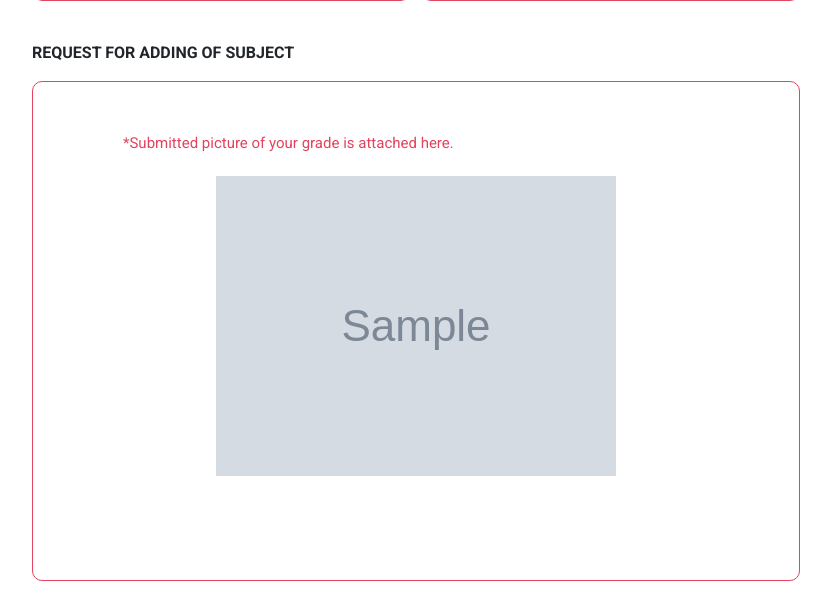
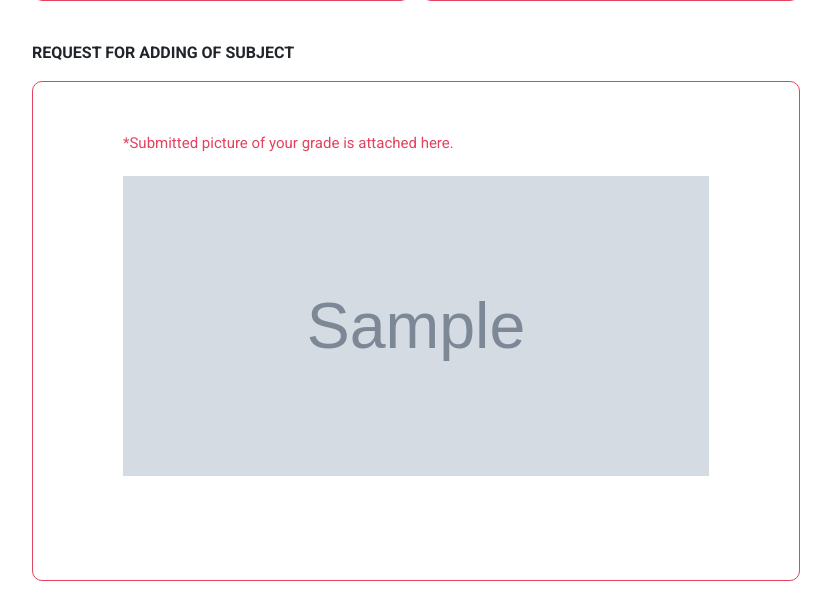
Before and after one commit to RejayMorada0/ELECTIVE_ADDING, a Django app: template Adding/Adding_App/templates/Adding_App/student.html in a window 1280 px wide. Shown: the part 226-827 px from the top of the page, without its empty margins (224-1055 px from the left). Run offline with Django 3.2, Linux system fonts and the light colour scheme; the template is opened without the code that fills it: most values are stand-ins (such as "Sample title", 1, 10 or a date in 2020); grey boxes marked "Sample" are stand-in pictures; some libraries are stand-ins or nearby versions.

Commit message:
Add Files

```diff
--- a/Adding/Adding_App/templates/Adding_App/student.html
+++ b/Adding/Adding_App/templates/Adding_App/student.html
@@ -128,7 +128,7 @@
                     {% for data in data %}
                     <div class="imgforgrades">
                         <p>*Submitted picture of your grade is attached here.</p>
-                        <img src="{{data.image.url}}" alt="" id="viewimg">
+                        <img src="{{data.image.url}}" alt="" id="viewimg" onclick="window.open('{{data.image.url}}');" style="width:100%;">
 
                     </div> {% endfor %} {% endif %}
                 </div>
```
